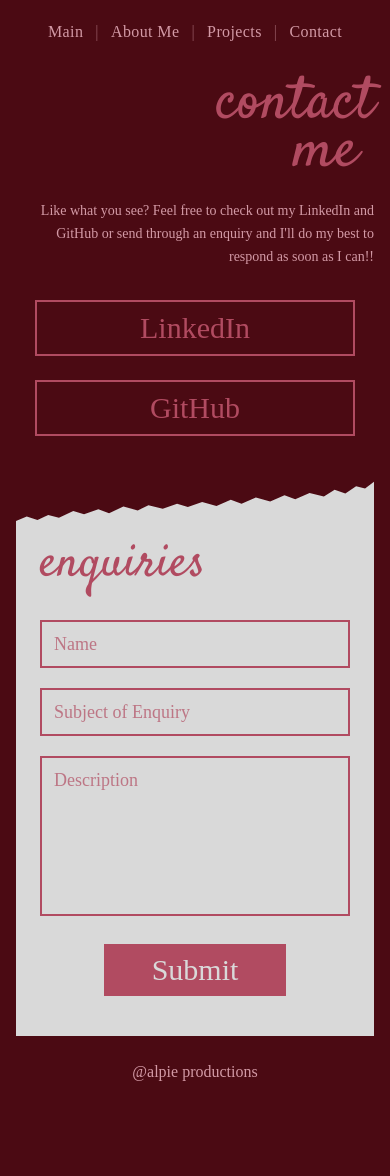
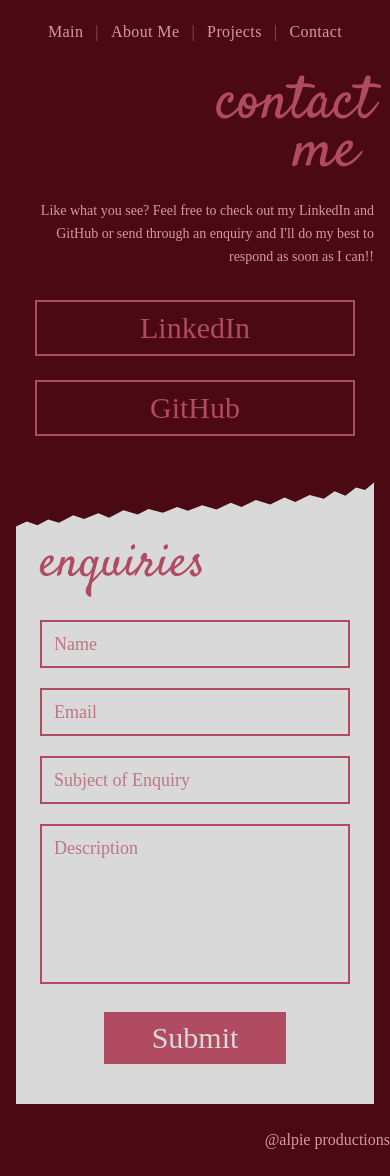
Before and after one commit to alpasahai/alpie_portfolio, a React (Vite) app in the folder a_portfolio/: page /contact in a window 390 px wide. Before the commit the page ends 1108 px from the top, so only its background shows below. Built offline with nearby package versions, Linux system fonts and the light colour scheme; a web font is replaced by a local one.

Commit message:
Fixing Contact Page + Adding Emails cause I lowkey forgor

```diff
--- a/a_portfolio/src/pages/contact_me.jsx
+++ b/a_portfolio/src/pages/contact_me.jsx
@@ -15,7 +15,7 @@ const ripped_edge =
   "polygon(0% 8%, 3% 7.2%, 6% 7.8%, 9% 6.9%, 12% 7.4%, 16% 6.2%, 19% 6.8%, 23% 5.9%, 26% 6.6%, 30% 5.4%, 34% 6.1%, 37% 5.2%, 41% 5.8%, 45% 4.9%, 48% 5.5%, 52% 4.6%, 56% 5.3%, 60% 4.2%, 63% 4.9%, 67% 3.8%, 71% 4.5%, 75% 3.4%, 78% 4.1%, 82% 3%, 86% 3.6%, 89% 2.4%, 92% 3.1%, 95% 1.8%, 97.5% 2.2%, 100% 1%, 100% 100%, 0% 100%)";
 
 //Empty form statte:
-const empty_form = { name: "", subject: "", message: "" };
+const empty_form = { name: "", email: "", subject: "", message: "" };
 
 export default function ContactPage() {
   const [form, setForm] = useState(empty_form);
@@ -33,11 +33,12 @@ export default function ContactPage() {
   const validate = () => {
     const new_errors = {
       name: form.name.trim() === "",
+      email: !/^[^\s@]+@[^\s@]+\.[^\s@]+$/.test(form.email.trim()),
       subject: form.subject.trim() === "",
       message: form.message.trim() === "",
     };
     setErrors(new_errors);
-    return !new_errors.name && !new_errors.subject && !new_errors.message;
+    return !Object.values(new_errors).some(Boolean); //true only if NO box has an error
   };
 
   const handleSubmit = async (e) => {
@@ -49,7 +50,7 @@ export default function ContactPage() {
       await emailjs.send(
         import.meta.env.VITE_EMAILJS_SERVICE_ID,
         import.meta.env.VITE_EMAILJS_TEMPLATE_ID,
-        { name: form.name, subject: form.subject, message: form.message },
+        { name: form.name, email: form.email, subject: form.subject, message: form.message },
         { publicKey: import.meta.env.VITE_EMAILJS_PUBLIC_KEY }
       );
       setForm(empty_form); //clear the boxes
@@ -87,6 +88,7 @@ export default function ContactPage() {
           {/*noValidate = turn off the browser's own popups so we can use OUR error checking*/}
           <form onSubmit={handleSubmit} noValidate className="flex flex-col gap-5 flex-1">
             <input name="name" placeholder="Name" value={form.name} onChange={handleChange} className={boxStyle("name")} />
+            <input name="email" type="email" placeholder="Email" value={form.email} onChange={handleChange} className={boxStyle("email")} />
             <input name="subject" placeholder="Subject of Enquiry" value={form.subject} onChange={handleChange} className={boxStyle("subject")} />
             <textarea name="message" placeholder="Description" value={form.message} onChange={handleChange} className={`${boxStyle("message")} resize-none flex-1 min-h-[160px]`} />
 
@@ -142,7 +144,7 @@ export default function ContactPage() {
       </div>
 
       {/*phone-only footer (the desktop one lives in the right column)*/}
-      <p className="md:hidden text-center font-body text-blush py-6">@alpie productions</p>
+      <p className="md:hidden text-right font-body text-blush py-6">@alpie productions</p>
 
       {/*THE MODAL - AnimatePresence lets it animate OUT when it closes, not just in*/}
       <AnimatePresence>
```
